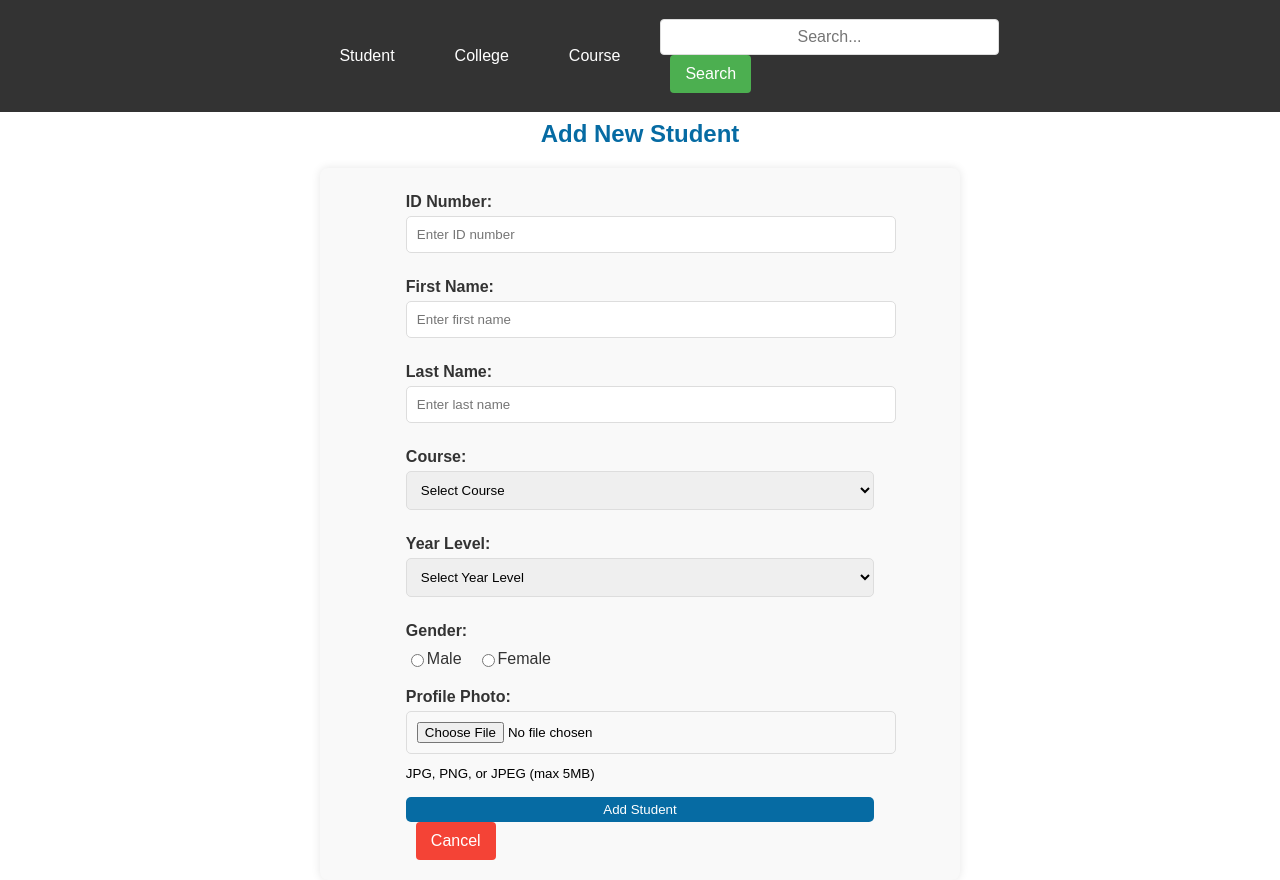
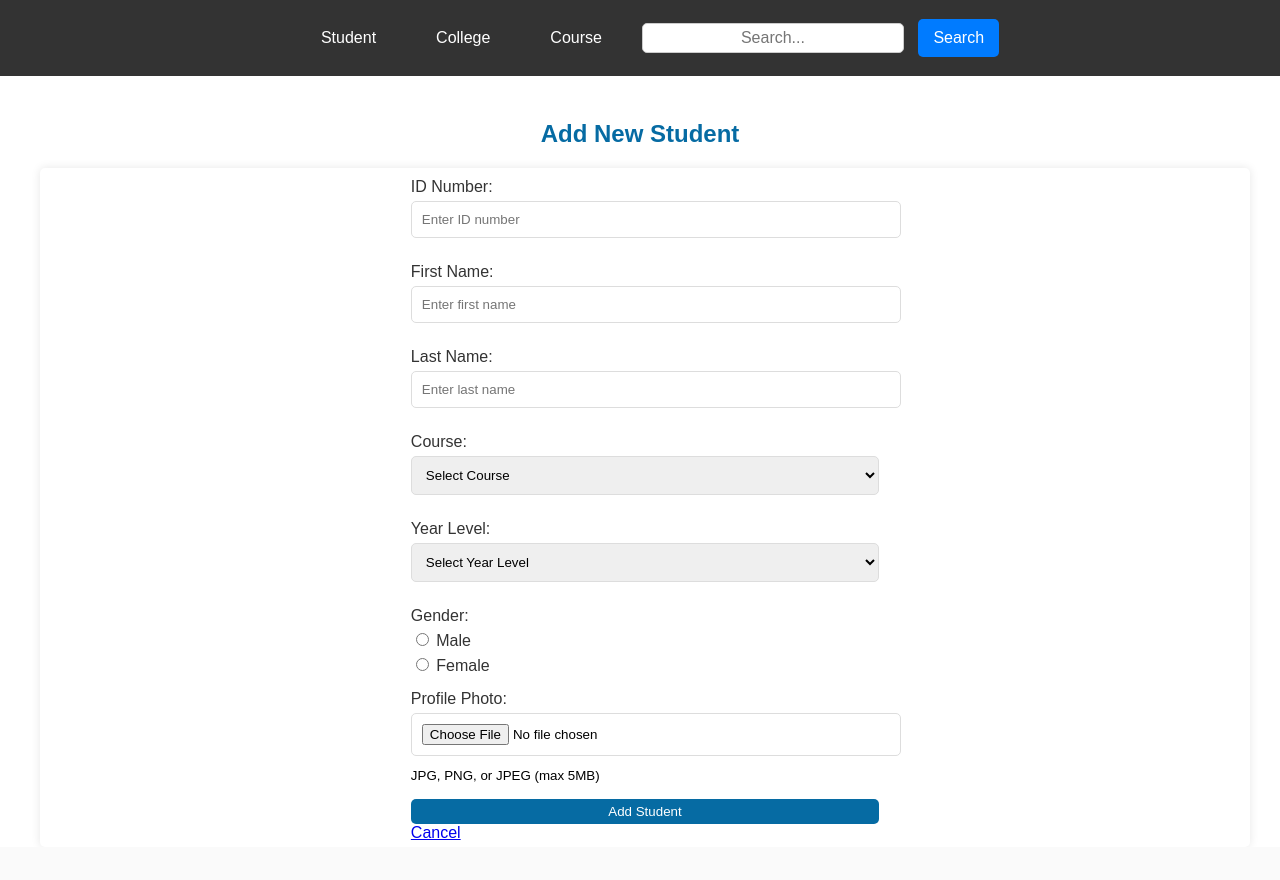
Before and after one commit to CyramaeM/SSISVER2, a Flask app: page /student/addstudent in a window 1280 px wide. After the commit the page ends 840 px from the top, so only its background shows below. Run offline with Flask 3, Linux system fonts and the light colour scheme; data that the repository does not hold is empty; some libraries are stand-ins or nearby versions.

Commit message:
deleted styles inside teh html

```diff
--- a/webapp/templates/add_student.html
+++ b/webapp/templates/add_student.html
@@ -66,63 +66,4 @@
     </form>
 </div>
 
-<style>
-    .form-container {
-        max-width: 600px;
-        margin: 0 auto;
-        padding: 20px;
-        background: #f9f9f9;
-        border-radius: 8px;
-        box-shadow: 0 0 10px rgba(0,0,0,0.1);
-    }
-
-    .form-group {
-        margin-bottom: 15px;
-    }
-
-    label {
-        display: block;
-        margin-bottom: 5px;
-        font-weight: bold;
-    }
-
-    input[type="text"],
-    select {
-        width: 100%;
-        padding: 8px;
-        border: 1px solid #ddd;
-        border-radius: 4px;
-    }
-
-    .radio-group {
-        display: flex;
-        gap: 15px;
-    }
-
-    .radio-group label {
-        display: flex;
-        align-items: center;
-        font-weight: normal;
-    }
-
-    button[type="submit"] {
-        background: #4CAF50;
-        color: white;
-        padding: 10px 15px;
-        border: none;
-        border-radius: 4px;
-        cursor: pointer;
-    }
-
-    .btn-cancel {
-        background: #f44336;
-        color: white;
-        padding: 10px 15px;
-        border: none;
-        border-radius: 4px;
-        text-decoration: none;
-        display: inline-block;
-        margin-left: 10px;
-    }
-</style>
 {% endblock %}
```
